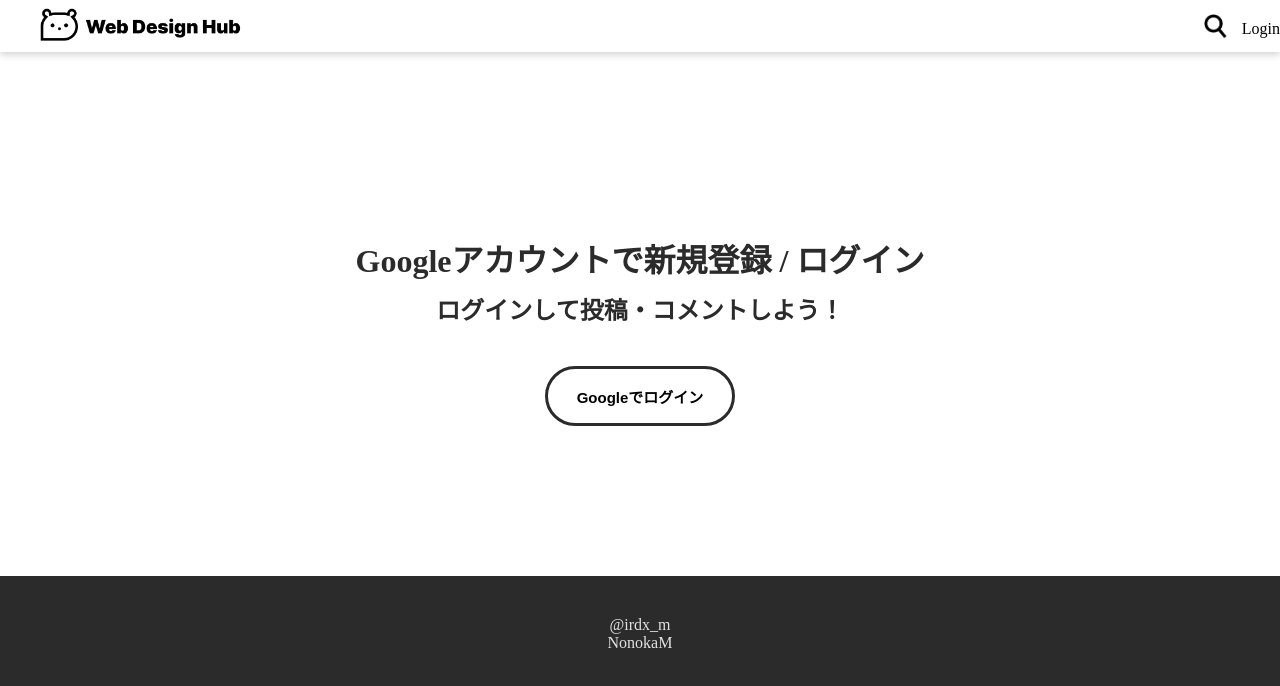
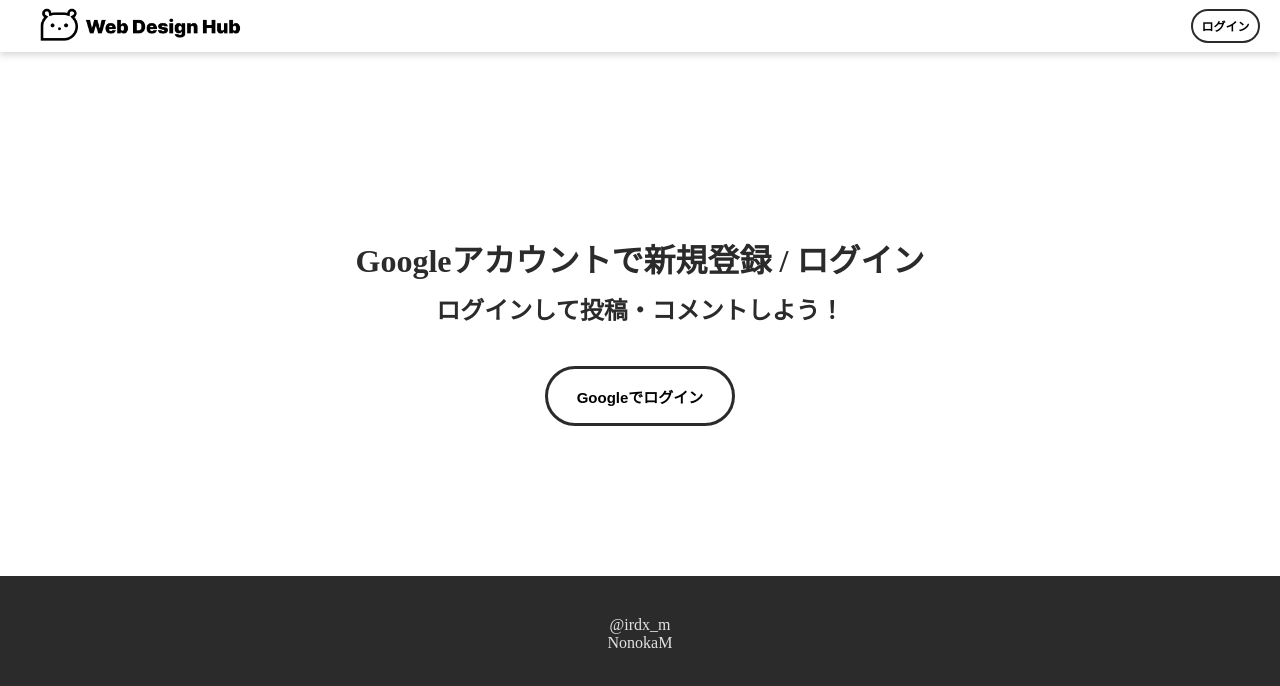
Before and after one commit to NonokaM/WebDesignHub, a Next.js app: page /login in a window 1280 px wide. Shown: the top 686 px of the page. Built offline with nearby package versions, Linux system fonts and the light colour scheme; no server answers.

Commit message:
style: header css

```diff
--- a/components/Header.jsx
+++ b/components/Header.jsx
@@ -28,11 +28,11 @@ export default function Header({ isAuth, setIsAuth }) {
             </Link>
 
             <div className={styles.navContainer}>
-                <Link href="/search">
+                {/* <Link href="/search">
                     <img src="/searchIcon.png" alt="" className={styles.searchIcon}/>
-                </Link>
+                </Link> */}
                 {!isAuth ? (
-                <Link href="/login">Login</Link>
+                <Link href="/login" className={styles.loginBtn}>ログイン</Link>
                 ) : (
                 <>
                     <Link href="/create">
--- a/styles/header.module.css
+++ b/styles/header.module.css
@@ -26,6 +26,30 @@
     padding-top: 5px;
     gap: 15px;
 }
+
+.loginBtn {
+    width: 65px;
+    height: 30px;
+    border-radius: 30px;
+    border: 2.5px solid rgb(43, 43, 43);
+    font-size: 12px;
+    font-weight: 880;
+    background-color: white;
+    transition: all 0.4s;
+
+    text-align: center;
+    display: flex;
+    justify-content: center;
+    align-items: center;
+    margin-top: -5px;
+    margin-right: 20px;
+}
+
+.loginBtn:hover {
+    color: white;
+    background-color: rgb(43, 43, 43);
+}
+
 
 .logoContainer {
     width: 20%;
```
